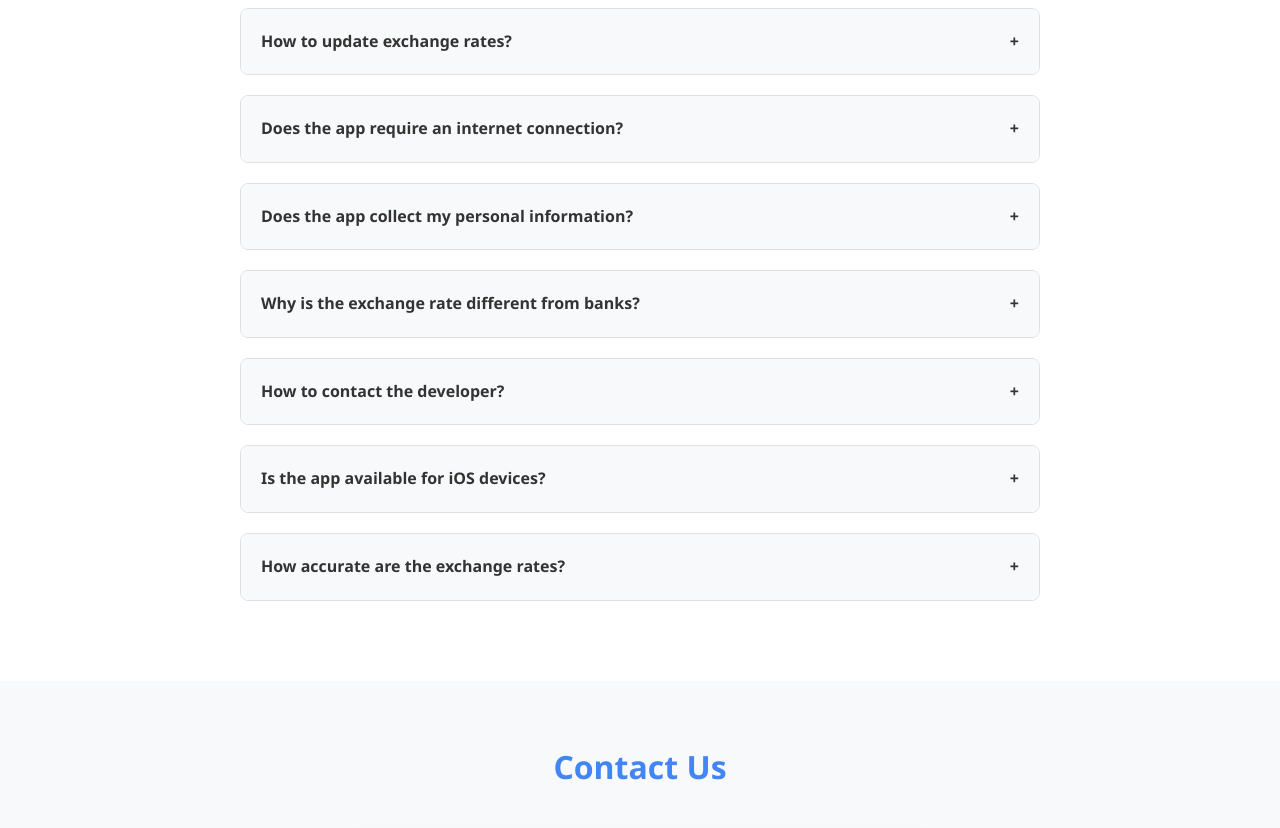
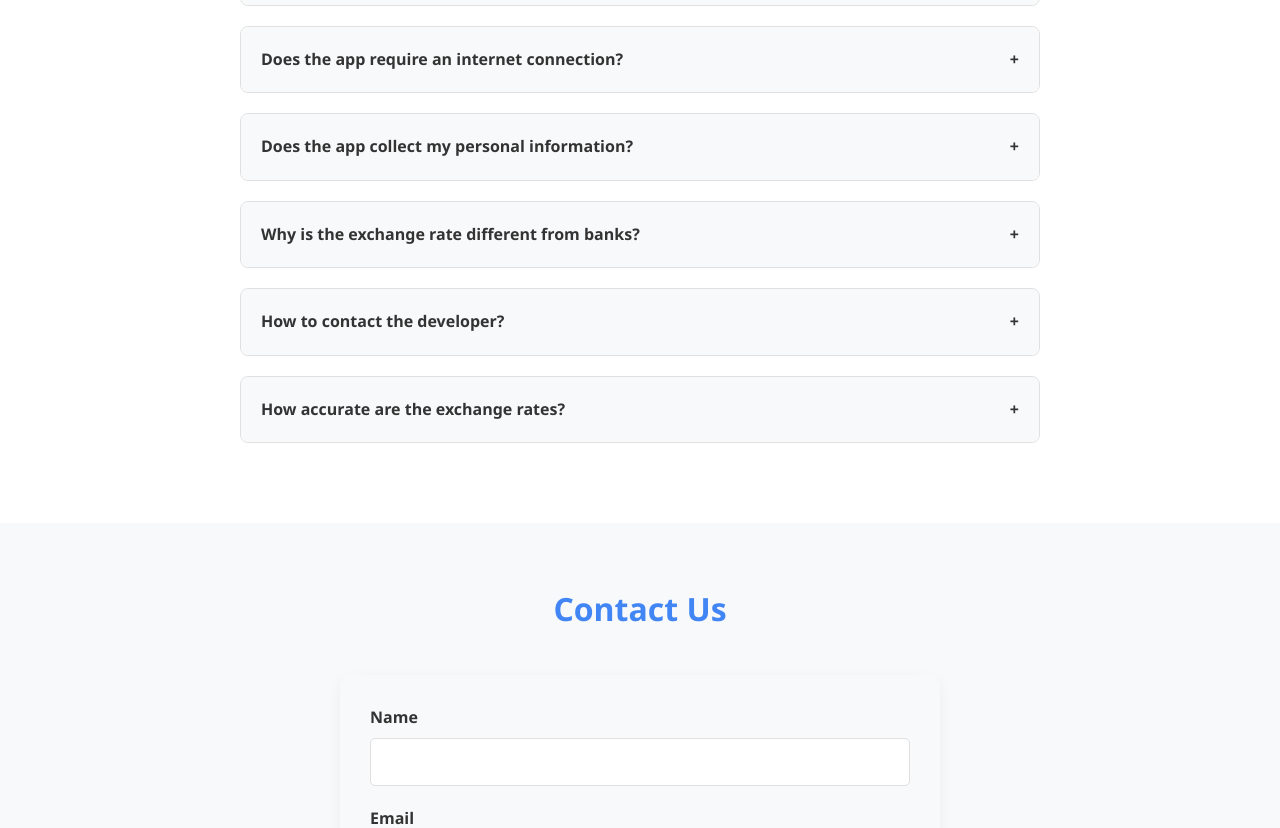
Before and after one commit to wugongxing/cad2usd_support, a plain HTML site: page index.html in a window 1280 px wide. Shown: the part 468-1296 px from the top of the page. Drawn offline with Linux system fonts and the light colour scheme.

Commit message:
dele ios android

```diff
--- a/index.html
+++ b/index.html
@@ -239,7 +239,7 @@
                 <div class="app-details">
                     <h1>CAD to USD Currency Converter</h1>
                     <p>Simple, Accurate Currency Conversion Tool</p>
-                    <a href="https://play.google.com/store/apps/details?id=com.currency.cad2usd" class="play-store-btn">Download on Google Play</a>
+
                 </div>
             </div>
         </div>
@@ -299,15 +299,6 @@
                     </div>
                 </div>
 
-                <div class="faq-item">
-                    <div class="faq-question">
-                        <span>Is the app available for iOS devices?</span>
-                        <span>+</span>
-                    </div>
-                    <div class="faq-answer">
-                        <p>Currently, the app is only available for Android devices through the Google Play Store. We are considering developing an iOS version in the future based on user demand.</p>
-                    </div>
-                </div>
 
                 <div class="faq-item">
                     <div class="faq-question">
```
